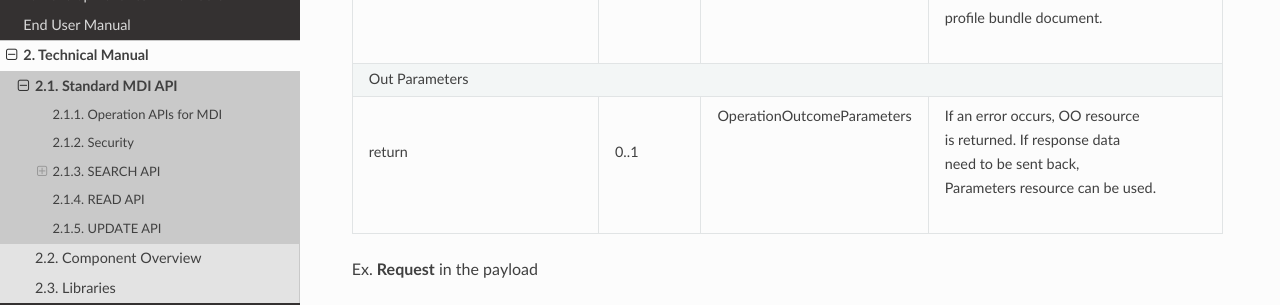
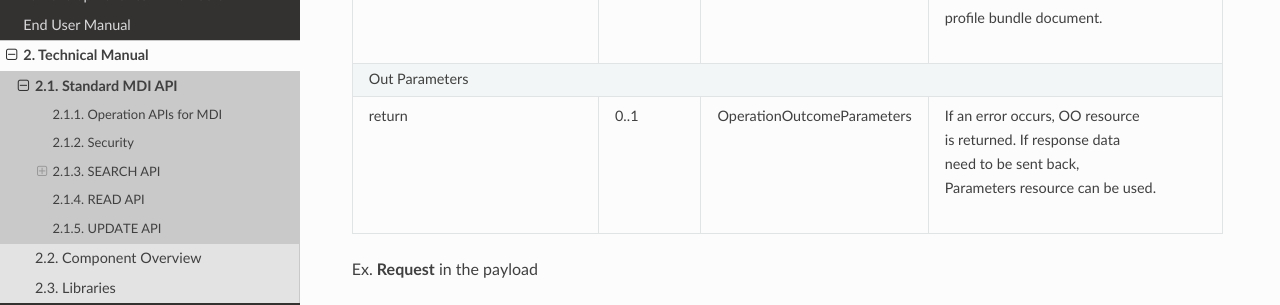
Before and after one commit to MortalityReporting/RavenDocs, a Sphinx documentation site: the page built from docs/source/technicalManual/mdiApi.rst, in a window 1280 px wide and 900 px high, scrolled down 5684 px. Shown: the part 150-455 px from the top of the window. Built offline with Sphinx 7.4.7 and the Read the Docs theme 2.0.0, drawn with Linux system fonts in a browser that asks for light colours.

Commit message:
Update mdiApi.rst

```diff
--- a/docs/source/technicalManual/mdiApi.rst
+++ b/docs/source/technicalManual/mdiApi.rst
@@ -291,9 +291,9 @@
 | Out Parameters                                                                                        |
 +------------------------+-------------+----------------------------+-----------------------------------+
 || return                || 0..1       || OperationOutcomeParameters|| If an error occurs, OO resource  |
-|                        |             ||                           || is returned. If response data    |
-|                        |             ||                           || need to be sent back,            |
-|                        |             ||                           || Parameters resource can be used. |
+||                       ||            ||                           || is returned. If response data    |
+||                       ||            ||                           || need to be sent back,            |
+||                       ||            ||                           || Parameters resource can be used. |
 +------------------------+-------------+----------------------------+-----------------------------------+
 
 Ex. **Request** in the payload
```
